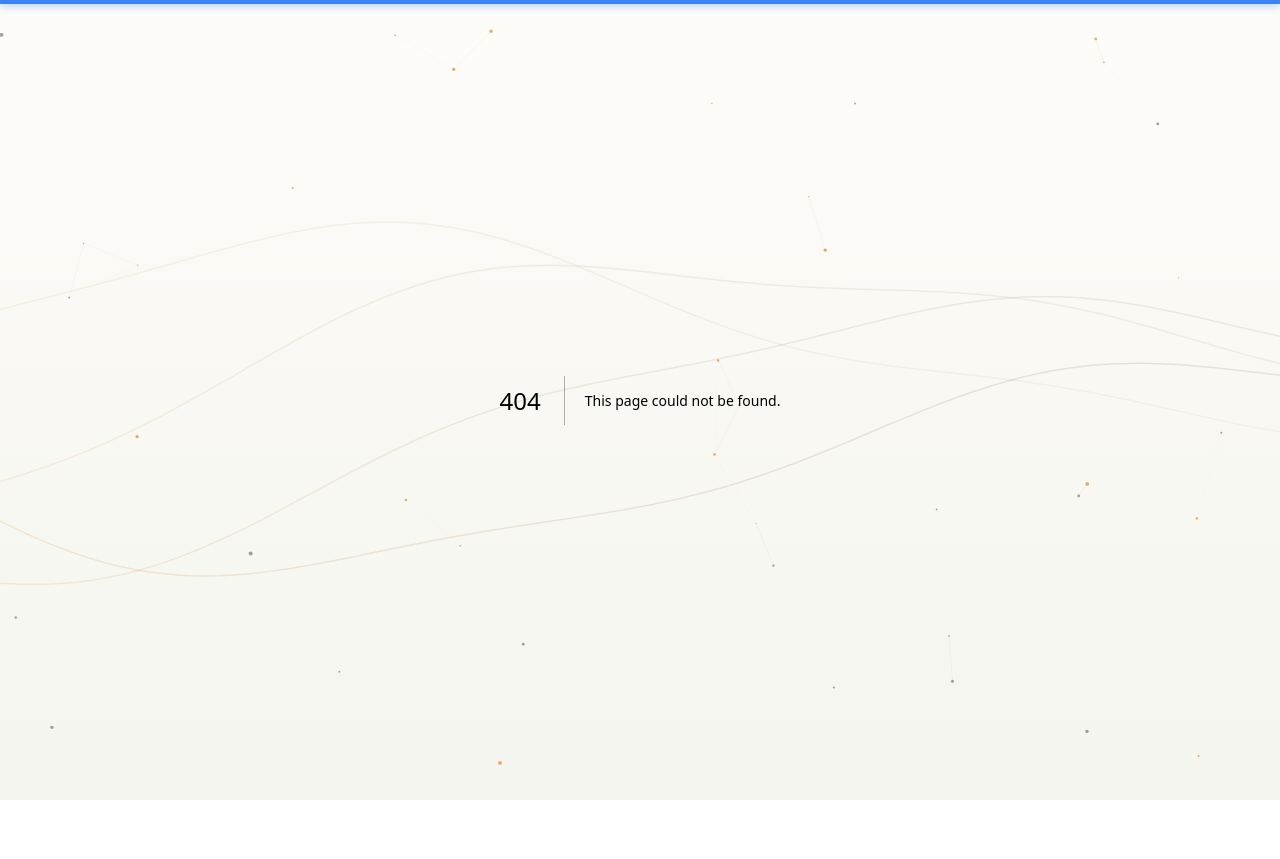
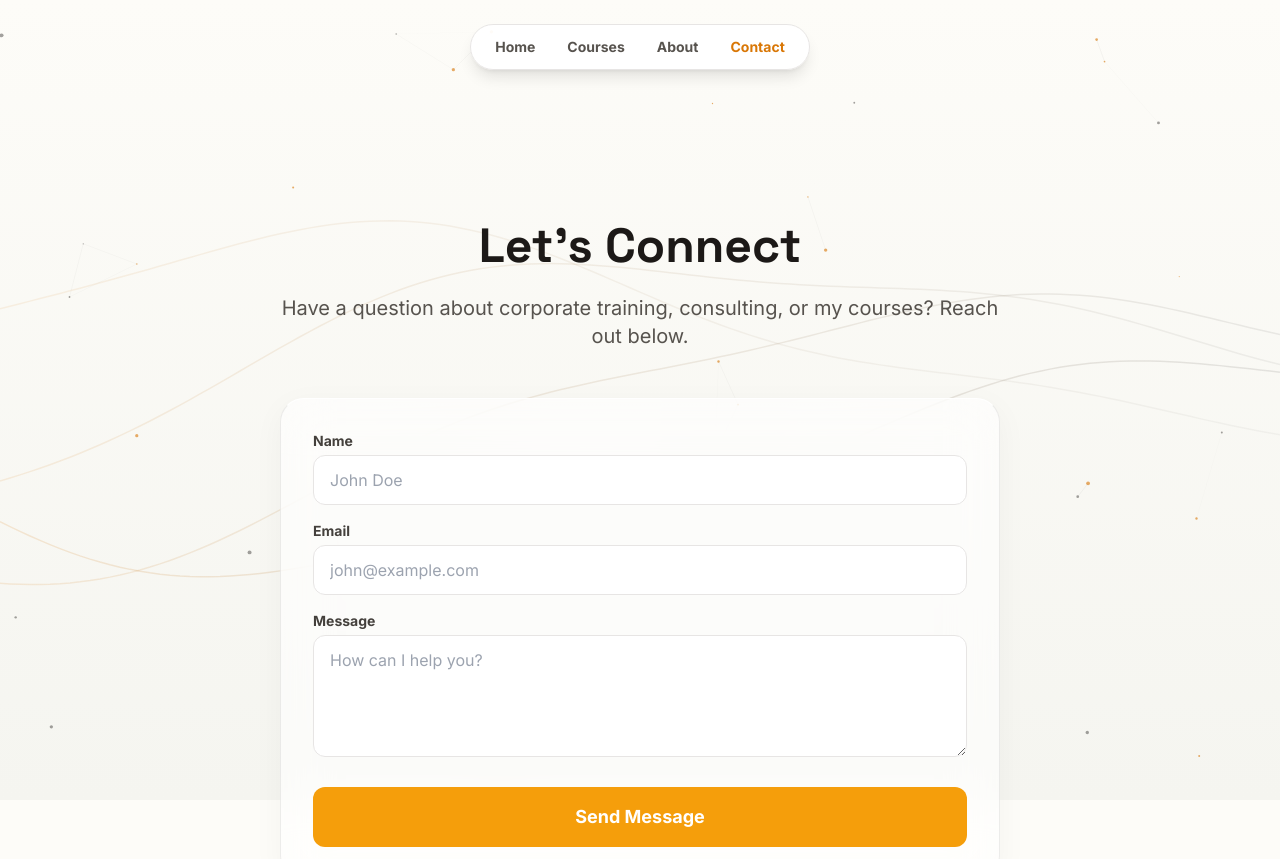
Before and after one commit to shivamnamdev/shivam-portfolio, a Next.js app: page /contact in a window 1280 px wide. Before the commit this address had no page. Shown: the top 859 px of the page. Before the commit the page ends 800 px from the top, so only its background shows below. Built offline with nearby package versions, Linux system fonts and the light colour scheme.

Commit message:
Python Separate page deploying

```diff
--- /dev/null
+++ b/app/about/page.tsx
@@ -0,0 +1,20 @@
+import Navbar from "@/components/Navbar";
+import Footer from "@/components/Footer";
+import Instructor from "@/components/Instructor"; // Reusing your amazing story component!
+
+export default function AboutPage() {
+  return (
+    <div className="relative min-h-screen flex flex-col">
+      <Navbar />
+      <main className="flex-grow flex flex-col items-center max-w-7xl mx-auto px-6 py-20 space-y-20">
+        <div className="text-center">
+          <h1 className="text-5xl font-display font-black text-stone-900 mb-4">My Journey</h1>
+          <p className="text-xl text-stone-600">From the Dojo to the Tech Lab.</p>
+        </div>
+        {/* We can just drop your Instructor component right here for now! */}
+        <Instructor />
+      </main>
+      <Footer />
+    </div>
+  );
+}
--- /dev/null
+++ b/app/contact/page.tsx
@@ -0,0 +1,37 @@
+import Navbar from "@/components/Navbar";
+import Footer from "@/components/Footer";
+
+export default function ContactPage() {
+  return (
+    <div className="relative min-h-screen flex flex-col">
+      <Navbar />
+      <main className="flex-grow flex flex-col items-center justify-center max-w-3xl mx-auto px-6 py-32 text-center">
+        <h1 className="text-5xl font-display font-black text-stone-900 mb-6">Let's Connect</h1>
+        <p className="text-xl text-stone-600 mb-12">
+          Have a question about corporate training, consulting, or my courses? Reach out below.
+        </p>
+
+        <div className="glass-panel p-8 rounded-3xl w-full border border-stone-200">
+          <form className="flex flex-col gap-4 text-left">
+            <div>
+              <label className="block text-sm font-bold text-stone-700 mb-1">Name</label>
+              <input type="text" className="w-full px-4 py-3 rounded-xl border border-stone-200 bg-white focus:outline-none focus:ring-2 focus:ring-amber-500" placeholder="John Doe" />
+            </div>
+            <div>
+              <label className="block text-sm font-bold text-stone-700 mb-1">Email</label>
+              <input type="email" className="w-full px-4 py-3 rounded-xl border border-stone-200 bg-white focus:outline-none focus:ring-2 focus:ring-amber-500" placeholder="john@example.com" />
+            </div>
+            <div>
+              <label className="block text-sm font-bold text-stone-700 mb-1">Message</label>
+              <textarea rows={4} className="w-full px-4 py-3 rounded-xl border border-stone-200 bg-white focus:outline-none focus:ring-2 focus:ring-amber-500" placeholder="How can I help you?" />
+            </div>
+            <button className="mt-2 w-full py-4 rounded-xl bg-amber-500 text-white font-bold text-lg hover:bg-amber-600 transition-colors">
+              Send Message
+            </button>
+          </form>
+        </div>
+      </main>
+      <Footer />
+    </div>
+  );
+}
--- /dev/null
+++ b/app/courses/[slug]/page.tsx
@@ -0,0 +1,46 @@
+import { notFound } from 'next/navigation';
+import { activeCourses } from '@/data/courses';
+import Navbar from "@/components/Navbar";
+import Footer from "@/components/Footer";
+import HeroVSL from "@/components/HeroVSL"; // We will make this dynamic later
+import PainPoints from "@/components/PainPoints";
+import ActiveCohorts from "@/components/ActiveCohorts";
+import Instructor from "@/components/Instructor";
+import FAQ from "@/components/FAQ";
+import WhatsAppWidget from "@/components/WhatsAppWidget";
+
+// Next.js passes the URL slug as a 'params' object
+export default function CourseSalesPage({ params }: { params: { slug: string } }) {
+
+  // 1. Find the specific course in our JSON data that matches the URL slug
+  const course = activeCourses.find((c) => c.slug === params.slug);
+
+  // 2. If someone types a random URL like /courses/fake-course, show a 404 page
+  if (!course) {
+    notFound();
+  }
+
+  // 3. If found, render the entire high-converting sales funnel!
+  return (
+    <div className="relative min-h-screen">
+      <Navbar />
+
+      <main className="flex flex-col items-center max-w-7xl mx-auto px-6 sm:px-12 pb-10 space-y-32">
+        {/* Later, we can pass course.title to HeroVSL to make it dynamic too! */}
+        <HeroVSL />
+
+        <PainPoints />
+
+        {/* We keep ActiveCohorts here, but eventually we will pass the specific `course` data as a prop */}
+        <ActiveCohorts />
+
+        <Instructor />
+
+        <FAQ />
+      </main>
+
+      <Footer />
+      <WhatsAppWidget />
+    </div>
+  );
+}
--- /dev/null
+++ b/app/courses/page.tsx
@@ -0,0 +1,44 @@
+import Navbar from "@/components/Navbar";
+import Footer from "@/components/Footer";
+import Link from "next/link";
+import { activeCourses } from "@/data/courses";
+import { ChevronRight, Calendar } from "lucide-react";
+
+export default function CoursesPage() {
+  return (
+    <div className="relative min-h-screen flex flex-col">
+      <Navbar />
+      <main className="flex-grow flex flex-col items-center max-w-7xl mx-auto px-6 py-32 w-full">
+        <h1 className="text-5xl font-display font-black text-stone-900 mb-6 text-center">Course Catalog</h1>
+        <p className="text-xl text-stone-600 max-w-2xl text-center mb-16">
+          Browse my live cohorts and self-paced programs. Master the skills needed to lead in 2026.
+        </p>
+
+        {/* The Dynamic Course Grid */}
+        <div className="grid grid-cols-1 md:grid-cols-2 gap-8 w-full max-w-5xl">
+          {activeCourses.map((course) => (
+            <div key={course.id} className="glass-panel p-8 rounded-3xl border border-stone-200 bg-white shadow-sm hover:shadow-xl transition-shadow flex flex-col h-full group">
+              <div className="flex justify-between items-start mb-6">
+                <span className="px-3 py-1 bg-red-100 text-red-600 font-bold rounded-full text-xs">{course.statusText}</span>
+                <span className="text-2xl font-black text-stone-900">{course.pricing?.currentPrice}</span>
+              </div>
+
+              <h2 className="text-2xl font-bold text-stone-900 mb-3 line-clamp-2">{course.title}</h2>
+
+              <div className="flex items-center gap-2 text-stone-500 text-sm font-medium mb-8">
+                <Calendar size={16} className="text-amber-500" />
+                <span>{course.duration}</span>
+              </div>
+
+              {/* This link magically takes them to /courses/python-beginners */}
+              <Link href={`/courses/${course.slug}`} className="mt-auto w-full py-4 rounded-xl border-2 border-stone-200 text-stone-700 font-bold text-center flex items-center justify-center gap-2 group-hover:bg-amber-500 group-hover:border-amber-500 group-hover:text-white transition-all">
+                View Full Details <ChevronRight size={18} />
+              </Link>
+            </div>
+          ))}
+        </div>
+      </main>
+      <Footer />
+    </div>
+  );
+}
--- a/app/page.tsx
+++ b/app/page.tsx
@@ -1,26 +1,22 @@
 import UrgencyBanner from "@/components/UrgencyBanner";
 import Navbar from "@/components/Navbar";
-import HeroVSL from "@/components/HeroVSL";
-import PainPoints from "@/components/PainPoints";
-import ActiveCohorts from "@/components/ActiveCohorts";
-import Instructor from "@/components/Instructor";
+import HeroVSL from "@/components/HeroVSL"; // We will keep this here temporarily as your main hook
 import Testimonials from "@/components/Testimonials";
-import FAQ from "@/components/FAQ";
+import LeadMagnet from "@/components/LeadMagnet";
 import Footer from "@/components/Footer";
 import WhatsAppWidget from "@/components/WhatsAppWidget";
 
 export default function Home() {
   return (
     <div className="relative min-h-screen">
-      {/* <UrgencyBanner /> */}
+      <UrgencyBanner />
       <Navbar />
       <main className="flex flex-col items-center max-w-7xl mx-auto px-6 sm:px-12 pb-10 space-y-32">
         <HeroVSL />
-        <PainPoints />
-        <ActiveCohorts />
-        <Instructor />
+        {/* The detailed course components (PainPoints, ActiveCohorts, FAQ) are hidden here for now,
+            they will live on the dedicated course sales page in Phase 3! */}
         <Testimonials />
-        <FAQ />
+        <LeadMagnet />
       </main>
       <Footer />
       <WhatsAppWidget />
--- a/components/Navbar.tsx
+++ b/components/Navbar.tsx
@@ -1,33 +1,37 @@
 'use client';
 import { motion } from 'framer-motion';
 import { useState, useEffect } from 'react';
+import Link from 'next/link';
+import { usePathname } from 'next/navigation';
 
 export default function Navbar() {
   const [scrolled, setScrolled] = useState(false);
+  const pathname = usePathname();
 
   useEffect(() => {
-    const handleScroll = () => {
-      setScrolled(window.scrollY > 50);
-    };
+    const handleScroll = () => setScrolled(window.scrollY > 20);
     window.addEventListener('scroll', handleScroll);
-    return () => {
-      window.removeEventListener('scroll', handleScroll);
-    };
+    return () => window.removeEventListener('scroll', handleScroll);
   },[]);
-
-  const scrollTo = (id: string) => {
-    document.getElementById(id)?.scrollIntoView({ behavior: 'smooth' });
-  };
 
   return (
     <motion.nav
-      initial={{ y: -100 }} animate={{ y: 0 }} transition={{ duration: 0.8, ease: "easeOut", delay: 0.5 }}
+      initial={{ y: -100 }} animate={{ y: 0 }} transition={{ duration: 0.8, ease: "easeOut", delay: 0.2 }}
       className={`sticky w-full top-0 z-50 flex justify-center transition-all duration-300 ${scrolled ? 'py-4' : 'py-6'}`}
     >
-      <div className="flex items-center gap-6 md:gap-8 px-6 py-3 rounded-full border border-stone-200 bg-white/80 backdrop-blur-xl shadow-lg">
-        <button onClick={() => scrollTo('hero')} className="text-sm font-medium text-stone-600 hover:text-amber-600 transition-colors">Course</button>
-        <button onClick={() => scrollTo('live-sessions')} className="text-sm font-medium text-stone-600 hover:text-amber-600 transition-colors">Live Cohorts & Sessions</button>
-        <button onClick={() => scrollTo('instructor')} className="text-sm font-medium text-stone-600 hover:text-amber-600 transition-colors">Instructor</button>
+      <div className="flex items-center gap-6 md:gap-8 px-6 py-3 rounded-full border border-stone-200 bg-white/90 backdrop-blur-xl shadow-lg">
+        <Link href="/" className={`text-sm font-bold transition-colors ${pathname === '/' ? 'text-amber-600' : 'text-stone-600 hover:text-amber-600'}`}>
+          Home
+        </Link>
+        <Link href="/courses" className={`text-sm font-bold transition-colors ${pathname.includes('/courses') ? 'text-amber-600' : 'text-stone-600 hover:text-amber-600'}`}>
+          Courses
+        </Link>
+        <Link href="/about" className={`text-sm font-bold transition-colors ${pathname === '/about' ? 'text-amber-600' : 'text-stone-600 hover:text-amber-600'}`}>
+          About
+        </Link>
+        <Link href="/contact" className={`text-sm font-bold transition-colors ${pathname === '/contact' ? 'text-amber-600' : 'text-stone-600 hover:text-amber-600'}`}>
+          Contact
+        </Link>
       </div>
     </motion.nav>
   );
--- a/data/courses.ts
+++ b/data/courses.ts
@@ -52,6 +52,7 @@
 export const activeCourses =[
   {
     id: "python-beginners-live-01",
+    slug: "python-beginners",
     title: "Python Live Session for Beginners",
     statusText: "🔒 Cohort 1 In Progress",
     demoOffer: "Join Waitlist for Cohort 2",
```
